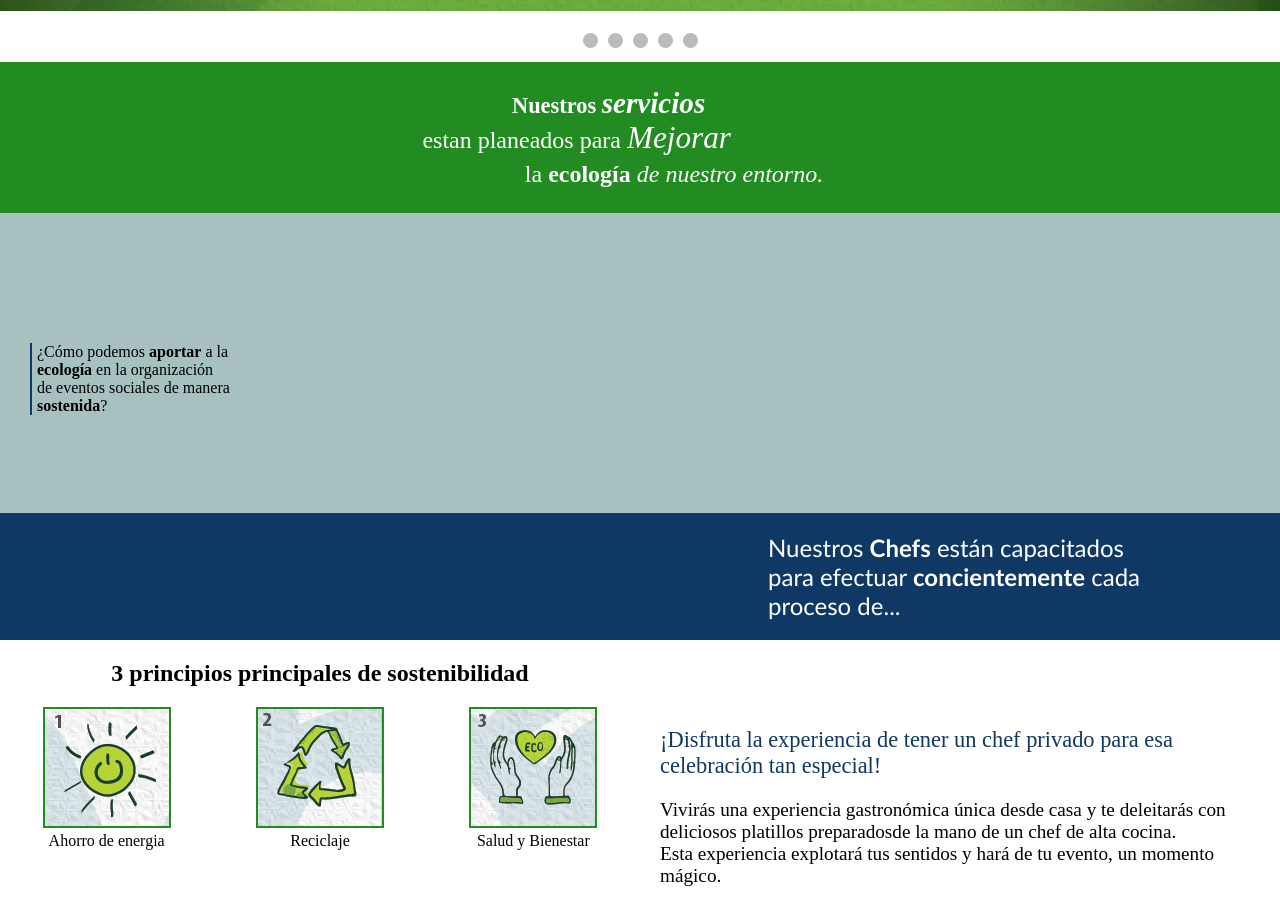
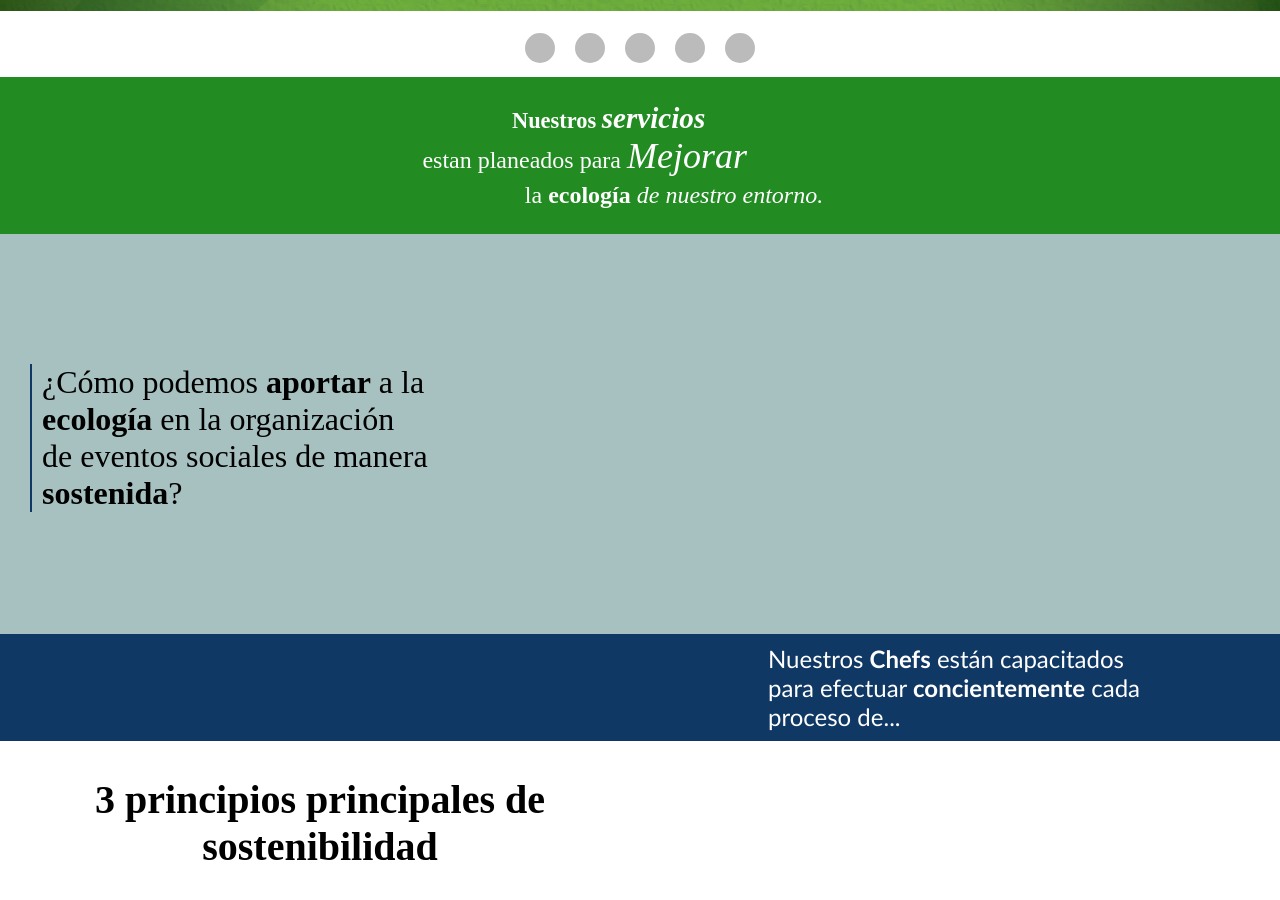
Before and after one commit to Josand23k/viube-test, a plain HTML site: page index.html in a window 1280 px wide. Shown: the part 401-1301 px from the top of the page. Drawn offline with Linux system fonts and the light colour scheme; a web font is replaced by a local one.

Commit message:
resize font index page

```diff
--- a/CSS/stilos.css
+++ b/CSS/stilos.css
@@ -153,9 +153,9 @@ input[type=checkbox] {
 }
 .dot {
     cursor: pointer;
-    height: 15px;
-    width: 15px;
-    margin: 0 3px;
+    height: 30px;
+    width: 30px;
+    margin: 0 8px;
     background-color: #bbb;
     border-radius: 50%;
     display: inline-block;
@@ -179,34 +179,35 @@ input[type=checkbox] {
 .banner h1 {
     padding-left: 25%;
     font-family: 'Times New Roman', Times, serif;
-    font-size: 1.2em;
+    font-size: 2em;
 }
 .banner-h1 {
     font-family: 'Lucida';
-    font-size: 1.1em;
+    font-size: 2em;
 }
 .banner-p1 {
     padding-left: 14%;
     font-size: 1.5em;
 }
 .banner-i1 {
-    font-size: 1.3em;
+    font-size: 1.5em;
     font-family: 'Lucida';
 }
 .banner-p2 {
     padding-left: 25%;
-    font-size: 1.3em;
+    font-size: 1.5em;
 }
 /* -- NOSOTROS -- */
 .nosotros {
     background-color: rgb(167, 192, 192);
-    height: 300px;
+    height: 400px;
     padding: 130px 30px;
 }
 .text-nosotros {
     border-left: 2px solid rgb(16, 56, 101);
-    width: 200px;
-    padding-left: 5px;
+    width: 400px;
+    padding-left: 10px;
+    font-size: 2em;
 }
 /* -- SUSTENTABILIDAD -- */
 .head-sustentabilidad {
@@ -218,19 +219,20 @@ input[type=checkbox] {
     width: 100%;
 }
 .empty {
-    height: 80px;
-    width: 150px;
+    height: 100px;
+    width: 400px;
     float: left;
 }
 .head-sustentabilidad p {
     width: 90%;
-    padding: 20px 0px;
-    font-size: 1.1em;
+    padding: 10px 0px;
+    font-size: 2em;
     font-family: 'Gill Sans', 'Gill Sans MT', Calibri, 'Trebuchet MS', sans-serif;
 }
 .cards h2 {
     text-align: center;
-    padding: 20px 0px ;
+    padding: 35px 0px ;
+    font-size: 2.5em;
 }
 .cards-img {
 display: flex;
@@ -238,9 +240,11 @@ justify-content: space-around;
 }
 .cards-img img {
     border: 2px solid forestgreen;
+    width: 200px;
 }
 .card p {
     text-align: center;
+    font-size: 1.8em;
 }
 .suste {
     padding: 10px;
```
